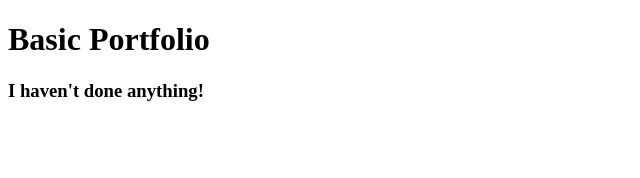
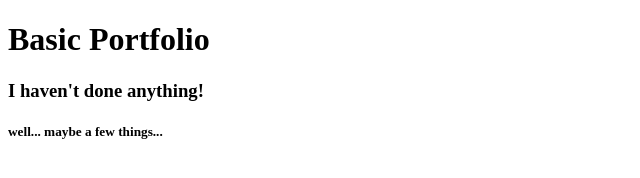
Before and after one commit to andrewwatson/Basic-Portfolio, a plain HTML site: page index.html in a window 1280 px wide. Shown: the whole page, without its empty margins (0-640 px from the left). Drawn offline with Linux system fonts and the light colour scheme.

Commit message:
embellishment

```diff
--- a/index.html
+++ b/index.html
@@ -9,5 +9,6 @@
 <body>
     <h1>Basic Portfolio</h1>
     <h3>I haven't done anything!</h3>
+    <h5>well... maybe a few things...</h5>
 </body>
 </html>
```
